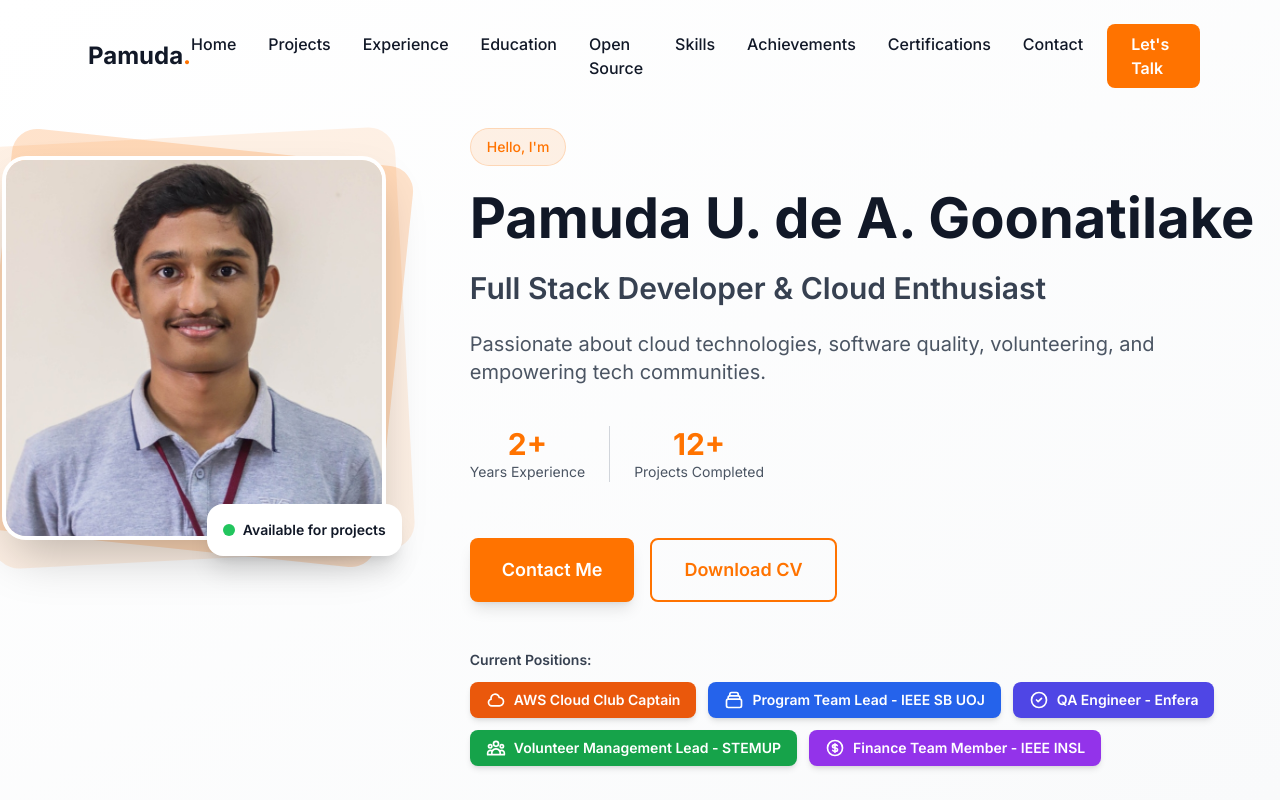
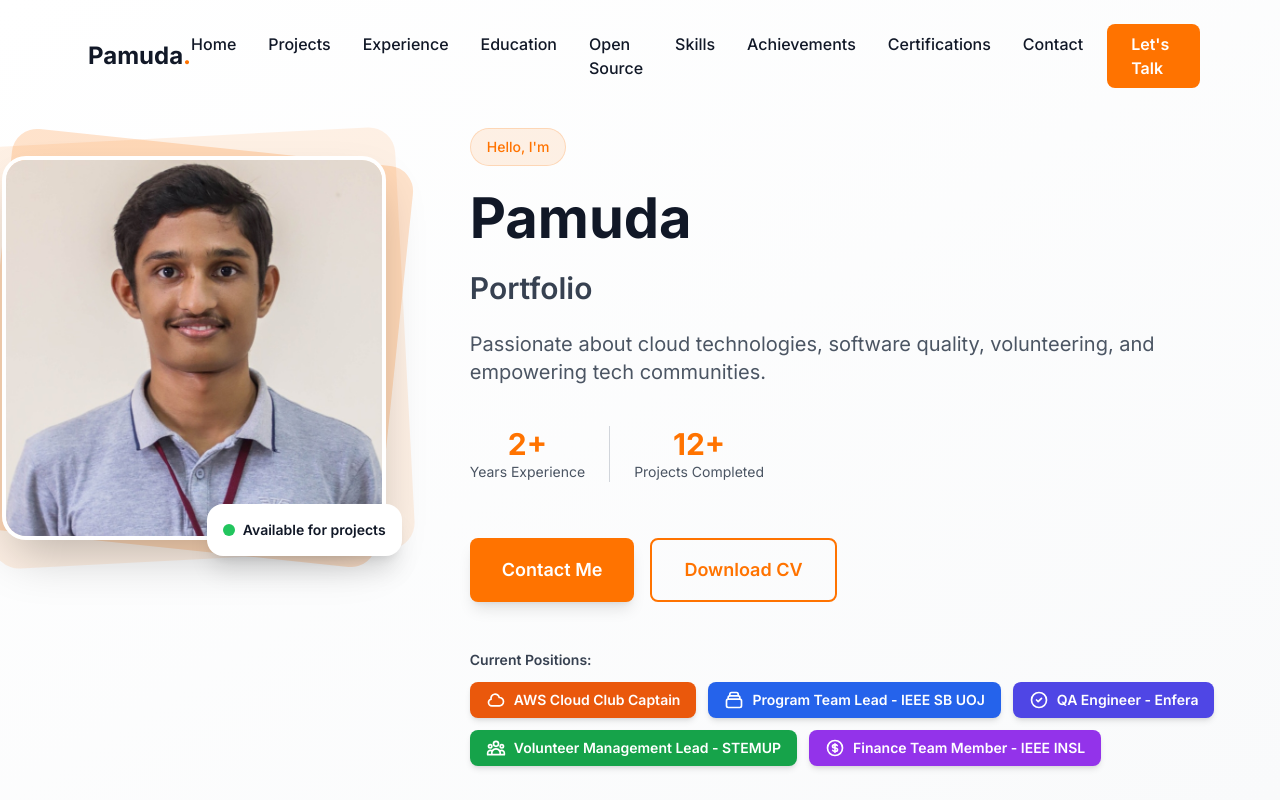
Before and after one commit to PamudaUposath/portfolio, a React (Vite) app: page / in a window 1280 px wide. Shown: the top 800 px of the page. Built offline with nearby package versions, Linux system fonts and the light colour scheme.

Commit message:
Update siteConfig.ts

```diff
--- a/src/data/siteConfig.ts
+++ b/src/data/siteConfig.ts
@@ -2,8 +2,8 @@
 import { getProjectsCompletedCount, getYearsOfExperience, getTopTechStack } from "../utils/statsCalculator";
 
 export const siteConfig = {
-  name: "Pamuda U. de A. Goonatilake",
-  title: "Full Stack Developer & Cloud Enthusiast",
+  name: "Pamuda",
+  title: "Portfolio",
   tagline: "Passionate about cloud technologies, software quality, volunteering, and empowering tech communities.",
   email: "pamudaugoonatilake@gmail.com",
   phone: "+94716813566", // Optional
```
